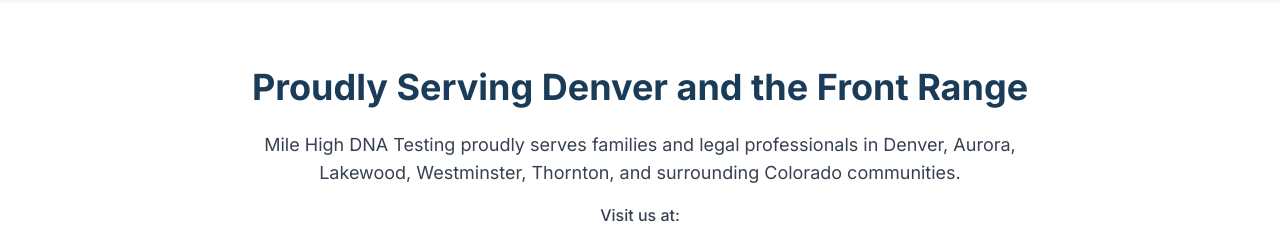
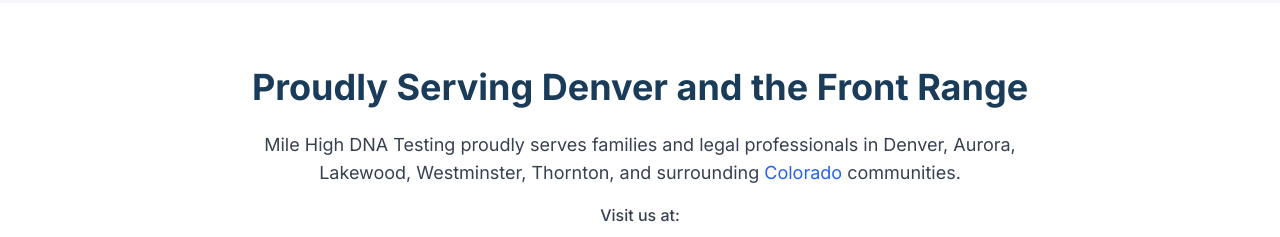
Before and after one commit to kodegeo/milehighdna, a React (Vite) app in the folder vite-milehighdna/: page / in a window 1280 px wide. Shown: the part 2760-2997 px from the top of the page. Built offline with nearby package versions, Linux system fonts and the light colour scheme; no server answers.

Commit message:
Update internal links

```diff
--- a/vite-milehighdna/src/components/Footer.jsx
+++ b/vite-milehighdna/src/components/Footer.jsx
@@ -11,7 +11,7 @@
         <div>
           <h4 className="text-lg font-semibold mb-4">Mile High DNA Testing</h4>
           <p className="text-gray-600">
-            Providing trusted, confidential DNA testing services to families across Colorado.
+            Providing trusted, confidential DNA testing services to families across <a href="https://milehighdnatesting.com/dna-testing-colorado" className="text-blue-600 hover:text-blue-700 transition duration-300">Colorado</a>.
           </p>
         </div>
 
--- a/vite-milehighdna/src/components/common/ServingColorado.jsx
+++ b/vite-milehighdna/src/components/common/ServingColorado.jsx
@@ -9,7 +9,7 @@
           Proudly Serving Denver and the Front Range
         </h2>
         <p className="text-lg text-gray-700 mb-4">
-          Mile High DNA Testing proudly serves families and legal professionals in Denver, Aurora, Lakewood, Westminster, Thornton, and surrounding Colorado communities.
+          Mile High DNA Testing proudly serves families and legal professionals in Denver, Aurora, Lakewood, Westminster, Thornton, and surrounding <a href="https://milehighdnatesting.com/dna-testing-colorado" className="text-blue-600 hover:text-blue-700 transition duration-300">Colorado</a> communities.
         </p>
         <p className="text-gray-700 mb-2 font-medium">Visit us at:</p>
         <address className="text-[#2C6FA6] text-lg font-semibold not-italic mb-6">
--- a/vite-milehighdna/src/pages/services/LegalPaternityTesting.jsx
+++ b/vite-milehighdna/src/pages/services/LegalPaternityTesting.jsx
@@ -165,7 +165,7 @@
             Why Choose Mile High DNA Testing?
           </h2>
           <p className="text-gray-700 mb-6">
-            Trusted by Colorado families, attorneys, and agencies. Our legal DNA
+            Trusted by <a href="https://milehighdnatesting.com/dna-testing-colorado" className="text-blue-600 hover:text-blue-700 transition duration-300">Colorado</a> families, attorneys, and agencies. Our legal DNA
             testing process is simple, fast, and fully court-admissible.
           </p>
           <div className="grid gap-4 md:grid-cols-2 lg:grid-cols-4">
--- a/vite-milehighdna/src/pages/services/LegalPaternityTestingDenver.jsx
+++ b/vite-milehighdna/src/pages/services/LegalPaternityTestingDenver.jsx
@@ -188,7 +188,7 @@
                 Why {cityName} Residents Need It
               </h3>
               <p className="text-gray-600">
-                Colorado family courts require legal paternity testing with proper documentation for child support and custody cases. {cityName} residents can access these services locally.
+                <a href="https://milehighdnatesting.com/dna-testing-colorado" className="text-blue-600 hover:text-blue-700 transition duration-300">Colorado</a> family courts require legal paternity testing with proper documentation for child support and custody cases. {cityName} residents can access these services locally.
               </p>
             </div>
           </div>
--- a/vite-milehighdna/src/pages/services/PrenatalPaternityTestingDenver.jsx
+++ b/vite-milehighdna/src/pages/services/PrenatalPaternityTestingDenver.jsx
@@ -124,7 +124,7 @@
                 {serviceName} in {cityName}
               </h1>
               <p className="text-xl text-blue-100 mb-8 leading-relaxed">
-                Non-invasive prenatal paternity testing is available in {cityName}, Colorado. Safe DNA testing during pregnancy with accurate results—no risk to you or your baby.
+                Non-invasive prenatal paternity testing is available in {cityName}, <a href="https://milehighdnatesting.com/dna-testing-colorado" className="text-blue-600 hover:text-blue-700 transition duration-300">Colorado</a>. Safe DNA testing during pregnancy with accurate results—no risk to you or your baby.
               </p>
               <div className="flex flex-wrap gap-4">
                 <Link
```
